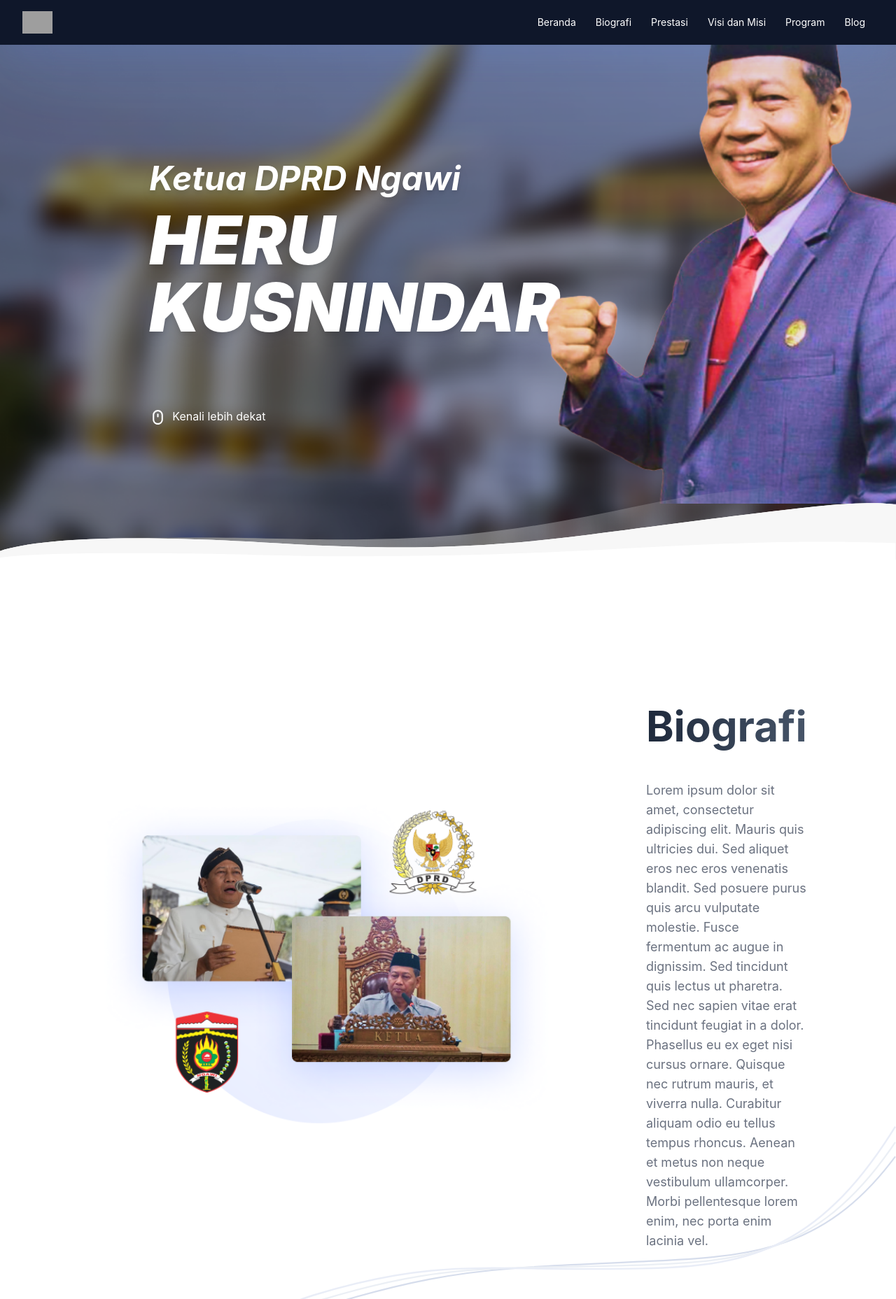
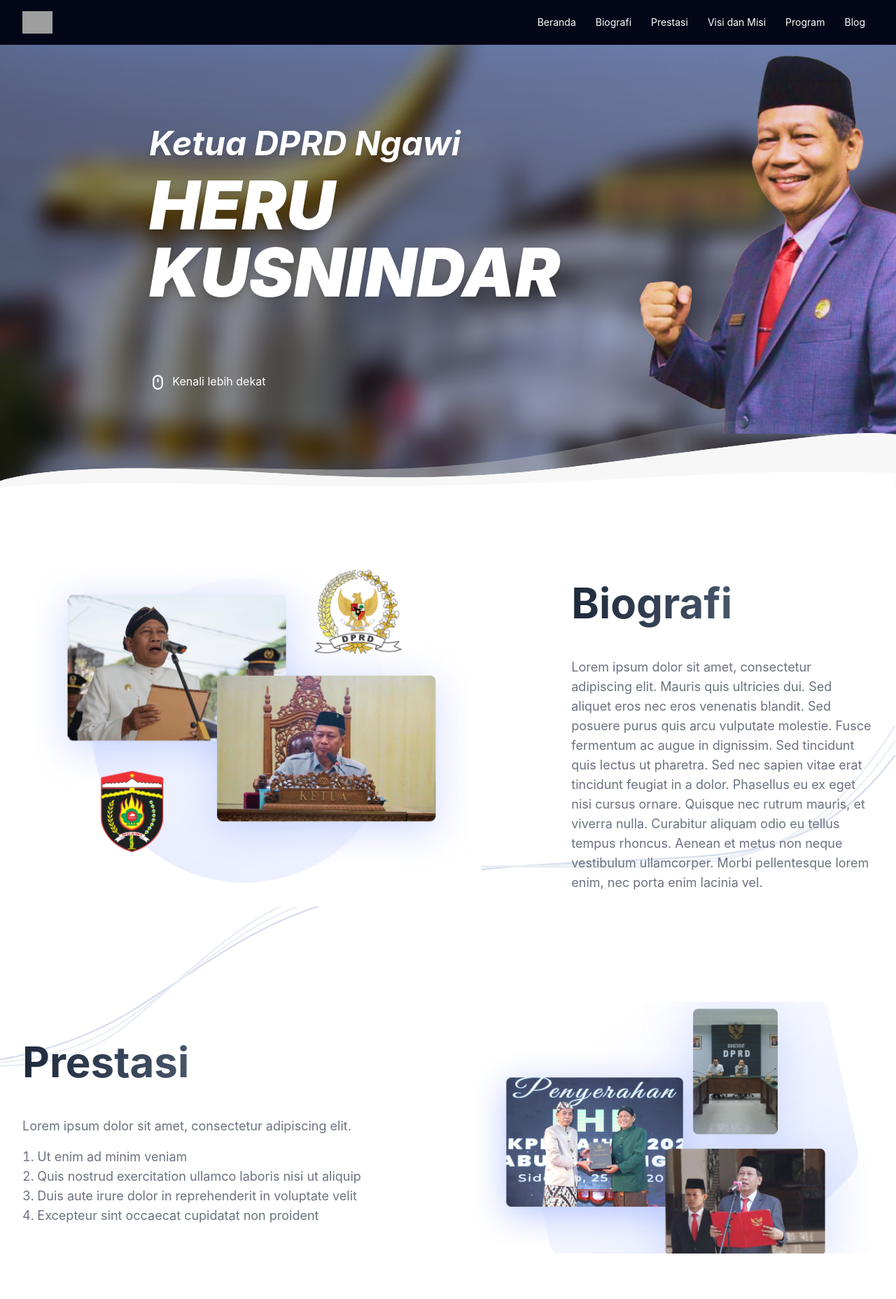
Before and after one commit to umarsani1605/herukusnindar, a React (Vite) app: page / in a window 1280 px wide. Shown: the top 1857 px of the page at 70% size. Built offline with nearby package versions, Linux system fonts and the light colour scheme; grey boxes are pictures that could not be loaded.

Commit message:
update hero layout

```diff
--- a/src/components/Awards.jsx
+++ b/src/components/Awards.jsx
@@ -5,7 +5,7 @@ export default function Awards() {
   return (
     <div className="relative">
       {/* Features */}
-      <div className="mx-auto w-5/6 max-w-[85rem] overflow-hidden py-10 text-lg sm:px-6 md:pb-48 lg:px-8">
+      <div className="mx-auto max-w-[80rem] overflow-hidden py-10 text-lg sm:px-6 lg:px-8">
         {/* Grid */}
         <div className="relative lg:flex lg:items-center lg:gap-12">
           {/* End Col */}
@@ -13,7 +13,7 @@ export default function Awards() {
             <div className="space-y-6 sm:space-y-8">
               {/* Title */}
               <div className="space-y-2 md:space-y-4">
-                <div className="text-center">
+                <div className="">
                   <h2 className="inline-block bg-gradient-to-r from-slate-800 to-slate-600 bg-clip-text py-4 text-6xl font-bold text-transparent lg:text-6xl">
                     Prestasi
                   </h2>
@@ -48,7 +48,7 @@ export default function Awards() {
       <div>
         <img
           src={Lines}
-          className="absolute -top-[10%] -z-20 w-[200%] md:-top-[15%] md:w-[150%] lg:-top-[80%] lg:w-full"
+          className="absolute -top-[10%] -z-20 w-[200%] md:-top-[15%] md:w-[150%] lg:-top-[110%] lg:w-full"
           alt=""
         />
       </div>
--- a/src/components/Biography.jsx
+++ b/src/components/Biography.jsx
@@ -4,7 +4,7 @@ export default function Biography() {
   return (
     <>
       {/* Features */}
-      <div className="mx-auto w-5/6 max-w-[85rem] py-10 text-lg sm:px-6 md:mb-10 lg:px-8 lg:py-48">
+      <div className="mx-auto max-w-[80rem] py-10 text-lg sm:px-6 md:mb-10 lg:px-8 lg:py-24">
         {/* Grid */}
         <div className="flex flex-col-reverse md:items-center md:gap-12 lg:flex-row xl:gap-32">
           <img
@@ -18,7 +18,7 @@ export default function Biography() {
             <div className="space-y-6 sm:space-y-8">
               {/* Title */}
               <div className="space-y-2 md:space-y-4">
-                <div className="text-center">
+                <div className="">
                   <h2 className="inline-block bg-gradient-to-r from-slate-800 to-slate-600 bg-clip-text py-4 text-6xl font-bold text-transparent lg:text-6xl">
                     Biografi
                   </h2>
--- a/src/components/Blog.jsx
+++ b/src/components/Blog.jsx
@@ -65,7 +65,7 @@ export default function Articles() {
   return (
     <>
       {/* Features */}
-      <div className="mx-auto max-w-[85rem] px-4 py-10 text-lg sm:px-6 lg:px-8 lg:py-24">
+      <div className="mx-auto max-w-[80rem] px-4 py-10 text-lg sm:px-6 lg:px-8 lg:py-24">
         {/* Card Grid */}
         <div className="w-full gap-4 pb-6 align-middle">
           <div className="space-y-2 text-center md:space-y-4">
--- a/src/components/Footer.jsx
+++ b/src/components/Footer.jsx
@@ -25,17 +25,19 @@ export default function Footer() {
   ];
 
   return (
-    <div className="w-full bg-slate-800">
-      <footer className="mx-auto mt-auto w-full max-w-[85rem] px-4 py-4 sm:px-6 lg:px-8">
+    <div className="w-full bg-slate-900">
+      <footer className="mx-auto mt-auto w-full max-w-[80rem] px-4 py-4 sm:px-6 lg:px-8">
         {/* Grid */}
         <div className="flex items-center justify-between gap-5 md:grid-cols-2">
           <div>
-            <a
-              className="flex-none text-xl font-semibold text-white focus:outline-none"
-              href="#"
-              aria-label="Brand"
-            >
-              Heru Kusnindar
+            <a className="h-full cursor-pointer py-4">
+              <img
+                src={
+                  "https://see.fontimg.com/api/renderfont4/K74zp/eyJyIjoiZnMiLCJoIjo2NSwidyI6MTAwMCwiZnMiOjY1LCJmZ2MiOiIjRkZGRkZGIiwiYmdjIjoiI0ZGRkZGRiIsInQiOjF9/SGVydSBLdXNuaW5kYXI/motterdam.png"
+                }
+                alt=""
+                className="h-8"
+              />
             </a>
           </div>
           {/* Social Brands */}
--- a/src/components/Hero.jsx
+++ b/src/components/Hero.jsx
@@ -7,9 +7,9 @@ import bottomWave from "../assets/bottom-wave.svg";
 
 function Hero() {
   return (
-    <div className="relative h-[550px] overflow-hidden lg:h-dvh">
+    <div className="relative h-[550px] overflow-hidden lg:h-[700px]">
       <div className="flex h-full flex-col justify-end pb-14 pt-0 align-middle md:justify-center lg:gap-24 lg:pb-14 lg:pt-24 lg:align-middle">
-        <div className="z-20 mx-auto flex w-5/6 flex-col gap-6 lg:z-10 lg:mx-auto lg:flex lg:w-2/3 lg:max-w-[85rem] lg:flex-col lg:gap-4">
+        <div className="z-20 mx-auto flex flex-col gap-6 lg:z-10 lg:mx-auto lg:flex lg:w-2/3 lg:max-w-[80rem] lg:flex-col lg:gap-4">
           <span className="block text-2xl font-bold text-white drop-shadow-lg lg:text-5xl lg:font-bold lg:text-white">
             <em>Ketua DPRD Ngawi</em>
           </span>
@@ -47,7 +47,7 @@ function Hero() {
       ></div>
       <img className="absolute bottom-0 z-20 w-full" src={bottomWave} alt="" />
       <img
-        className="absolute bottom-0 right-0 z-10 h-[450px] lg:bottom-20 lg:right-0 lg:z-10 lg:h-[750px]"
+        className="absolute bottom-0 right-0 z-10 h-[450px] lg:bottom-20 lg:right-0 lg:z-10 lg:h-[550px]"
         src={profile}
         alt="heru-kusnindar"
       />
--- a/src/components/NavigationBar.jsx
+++ b/src/components/NavigationBar.jsx
@@ -48,7 +48,7 @@ export default function NavigationBar() {
   return (
     <Disclosure
       as="nav"
-      className="fixed z-50 w-full bg-slate-900 shadow-blue-bold transition-all duration-300"
+      className="fixed z-50 w-full bg-slate-950 shadow-blue-bold transition-all duration-300"
     >
       <div className="mx-auto flex max-w-7xl justify-between px-6 sm:px-6 lg:px-8">
         <div className="relative flex h-16 w-full items-center justify-between">
--- a/src/components/Programs.jsx
+++ b/src/components/Programs.jsx
@@ -35,7 +35,7 @@ export default function Programs() {
   return (
     <div className="bg-slate-200/75">
       {/* Icon Blocks */}
-      <div className="mx-auto max-w-[85rem] px-4 py-10 text-lg sm:px-6 lg:px-8 lg:pb-48">
+      <div className="mx-auto max-w-[80rem] px-4 py-10 text-lg sm:px-6 lg:px-8 lg:pb-36">
         <div className="mb-12 flex w-full flex-col items-center gap-4">
           <h2 className="inline-block bg-gradient-to-r from-slate-800 to-slate-600 bg-clip-text py-4 text-6xl font-bold text-transparent lg:text-6xl">
             Program
--- a/src/components/VisionMission.jsx
+++ b/src/components/VisionMission.jsx
@@ -23,7 +23,7 @@ export default function VisionMission() {
   return (
     <div className="mt-0 bg-slate-200/75 md:mt-32">
       {/* Icon Blocks */}
-      <div className="mx-auto max-w-[85rem] px-4 py-10 text-lg sm:px-6 lg:px-8 lg:pb-16 lg:pt-24">
+      <div className="mx-auto max-w-[80rem] px-4 py-10 text-lg sm:px-6 lg:px-8 lg:pb-16 lg:pt-24">
         <div className="mx-auto grid gap-10 md:grid-cols-2">
           {/* Grid */}
           <div className="flex flex-col">
```
Also changed, not shown: src/index.css (line endings or trailing spaces).
